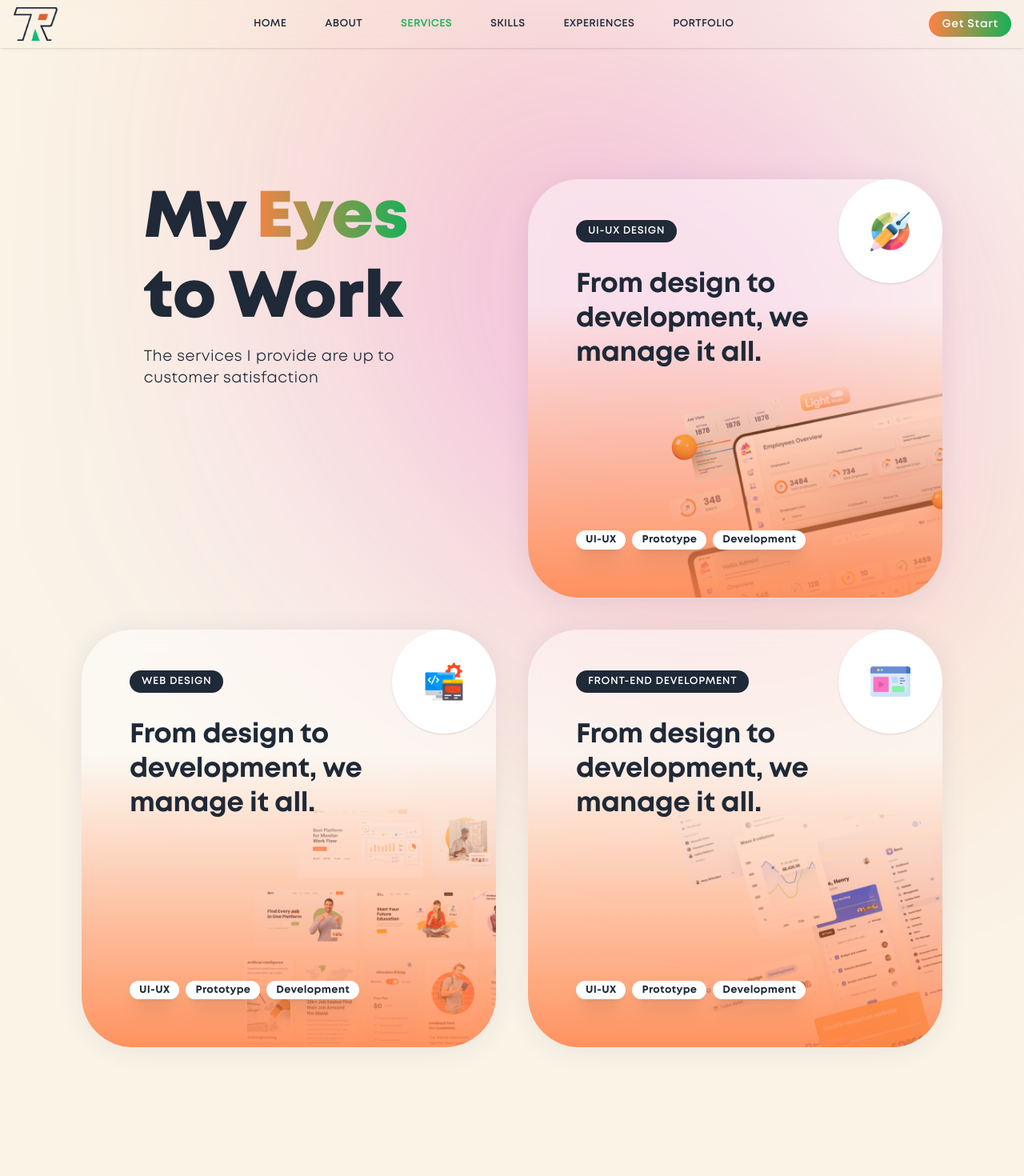
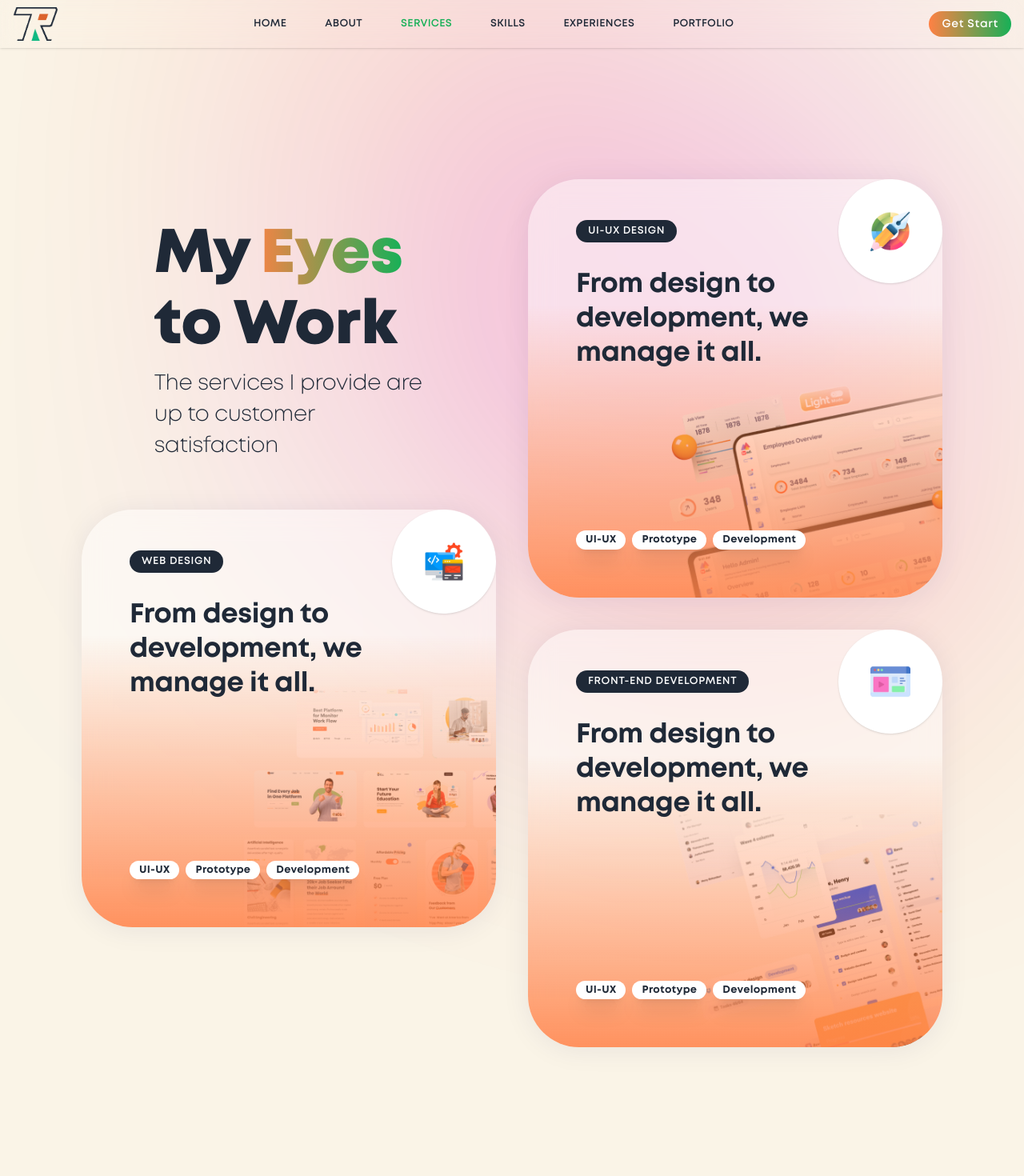
Before and after one commit to ToukirRj/Portfolio, a React (Vite) app: page /Services in a window 1280 px wide. Shown: the top 1470 px of the page at 80% size. Built offline with nearby package versions, Linux system fonts and the light colour scheme.

Commit message:
no message

```diff
--- a/src/SASS/custom.scss
+++ b/src/SASS/custom.scss
@@ -331,3 +331,7 @@ svg.mouse #wheel {
 	border-radius: 50%;
 	z-index: 1;
 }
+
+.each-service:nth-child(3){
+    @apply relative -top-[150px];
+}
--- a/src/components/Eyes.jsx
+++ b/src/components/Eyes.jsx
@@ -8,17 +8,17 @@ const Eyes = () => {
                     <div className="sm:mt-12 mt-8 ">
                         <div className='grid grid-cols-2 gap-10 mx-[70px]'>
                             <div className='text-start'>
-                                <div className='w-[70%] mx-auto'>
-                                    <h2 className="text-[82px] font-bold text-[#1F2937] leading-[100px]">My
-                                        <span className="bg-gradient-to-r from-[#ff8144] to-[#17b057] inline-block text-transparent bg-clip-text ps-3 leading-[82px]">Eyes</span> <br/>to Work
+                                <div className='w-[65%] mx-auto mt-[50px]'>
+                                    <h2 className="text-[77px] font-bold text-[#1F2937] leading-[89px]">My
+                                        <span className="bg-gradient-to-r from-[#ff8144] to-[#17b057] inline-block text-transparent bg-clip-text ps-3 leading-[79px]">Eyes</span> <br/>to Work
                                     </h2>
-                                    <p className="mx-auto max-w-full mt-2 text-[#1F2937] w-full sm:text-[19px] text-[14px] font-[300] tracking-wide leading-[27px]">
+                                    <p className="mx-auto max-w-full mt-2 text-[#1F2937] w-full sm:text-[27px] text-[14px] font-[200] leading-[39px]">
                                         The services I provide are up to customer satisfaction
                                     </p>
                                 </div>
                             </div>
                             {serviceData.map(service => (
-                                <div key={service.id} className="backdrop-blur-lg bg-white/[.45] shadow-[0_3px_35px_0px_rgba(2,24,93,0.075)] rounded-[64px] overflow-hidden">
+                                <div key={service.id} className="each-service backdrop-blur-lg bg-white/[.45] shadow-[0_3px_35px_0px_rgba(2,24,93,0.075)] rounded-[64px] overflow-hidden">
                                     <div className='w-full relative'>
                                         <div className='flex items-center justify-between'>
                                             <h4 className="ms-[60px] px-[15px] h-[28px] rounded-full bg-[#1F2937] flex items-center w-max text-[13px] font-medium uppercase tracking-wider text-white">
--- a/src/components/Weapons.jsx
+++ b/src/components/Weapons.jsx
@@ -6,7 +6,7 @@ import CircularProgress from '../props/CircularProgress';
 
 const Weapons = () => {
   return (
-    <section className="sm:py-24 py-12 relative z-20">
+    <section className="pb-16 relative z-20">
       <div className="mx-auto px-4 sm:px-12 xl:max-w-6xl xl:px-0 animatable">
         <div className="relative">
           <h2 className="xl:text-[55px] md:text-4xl sm:text-3xl text-[23px] font-bold text-[#1F2937] text-center">
```
